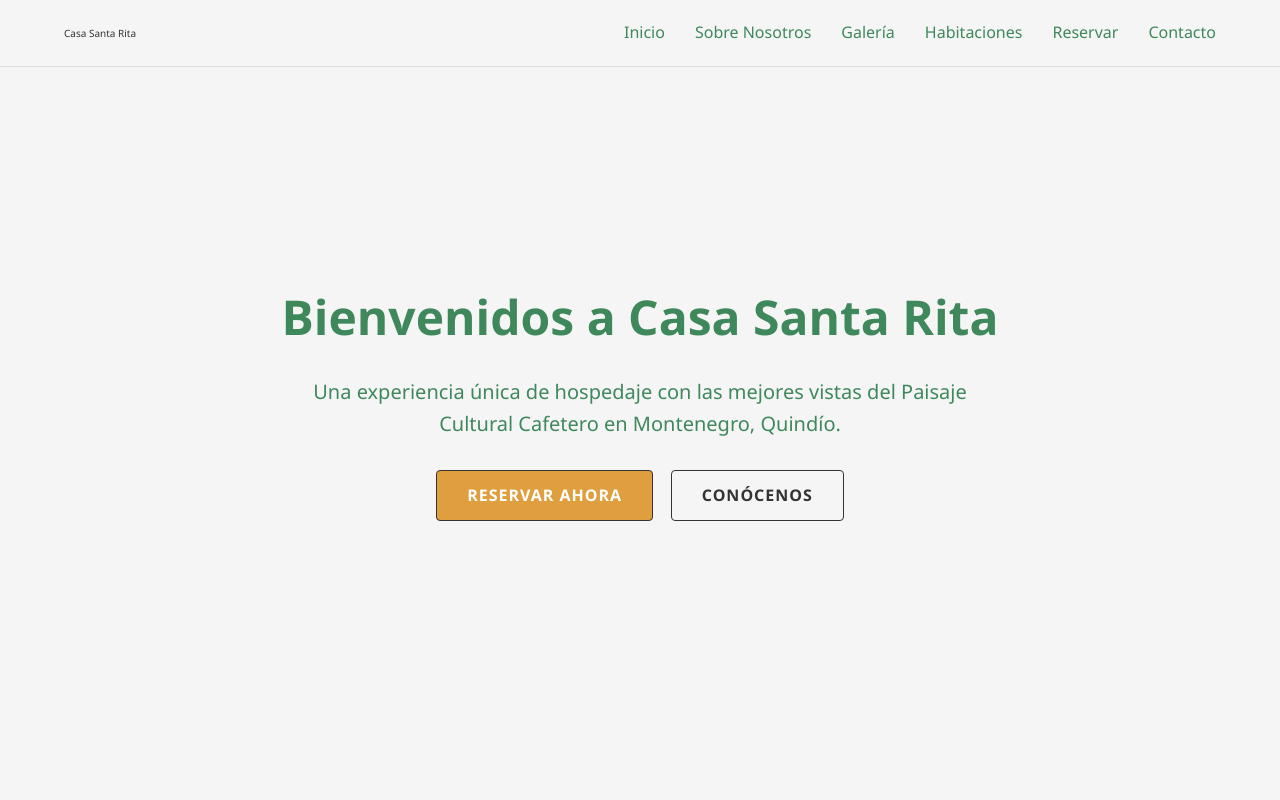
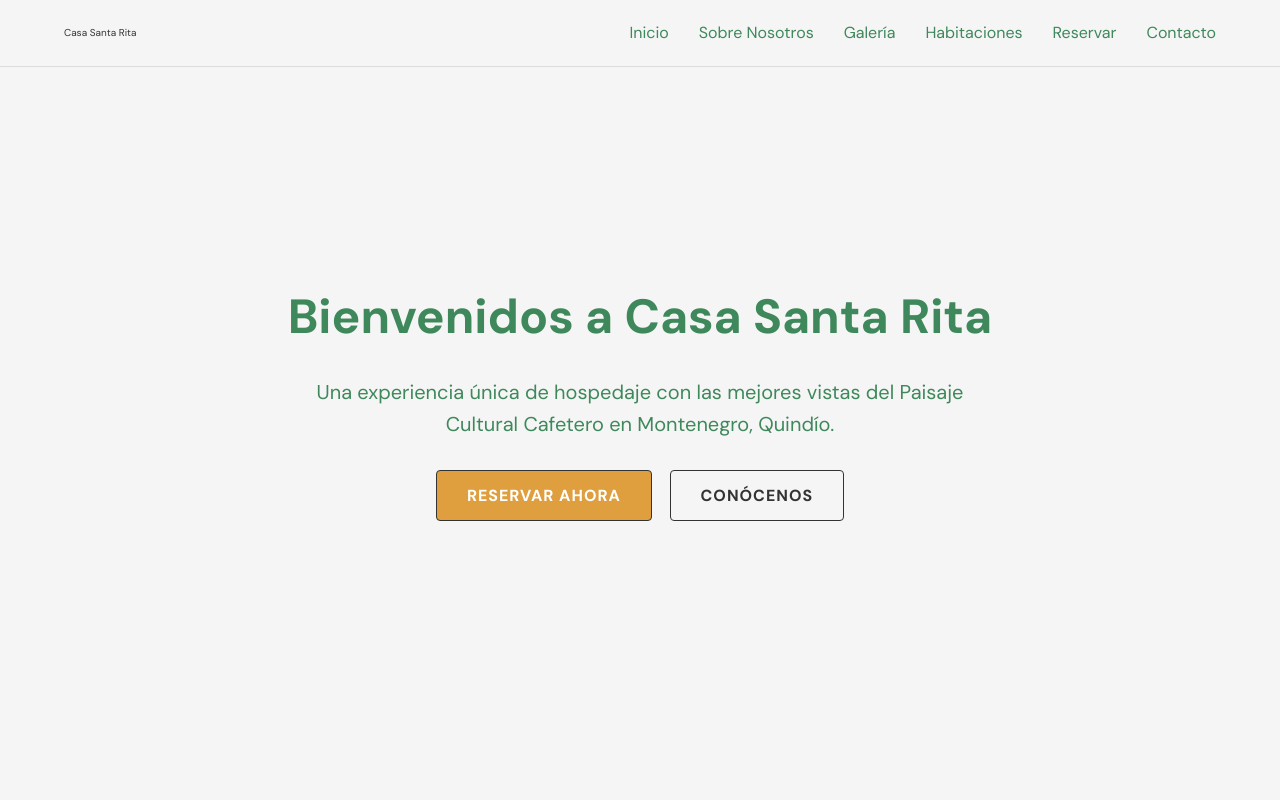
Before and after one commit to MauricioJCarrillo/casa-hotel-santa-rita-website, a plain HTML site: page index.html in a window 1280 px wide. Shown: the top 800 px of the page. Drawn offline with Linux system fonts and the light colour scheme.

Commit message:
Adding google Font DM Sans

```diff
--- a/css/styles.css
+++ b/css/styles.css
@@ -20,7 +20,7 @@
 
 html {
   font-size: 62.5%;
-  font-family: "Segoe UI", Tahoma, Geneva, Verdana, sans-serif;
+  font-family: "DM Sans", "Segoe UI", sans-serif;
 }
 
 body {
--- a/index.html
+++ b/index.html
@@ -51,6 +51,16 @@
       content="https://i.ytimg.com/vi/OPo2NCUEMQo/maxresdefault.jpg"
     />
     <meta name="twitter:url" content="https://www.casasantarita.com" />
+
+    <!-- Preconexiones a orígenes externos -->
+    <link rel="preconnect" href="https://fonts.googleapis.com" />
+    <link rel="preconnect" href="https://fonts.gstatic.com" crossorigin />
+
+    <!-- Fuentes web -->
+    <link
+      rel="stylesheet"
+      href="https://fonts.googleapis.com/css2?family=DM+Sans:wght@400;500;700&display=swap"
+    />
 
     <!-- CSS principal -->
     <link rel="stylesheet" href="css/styles.css" />
```
